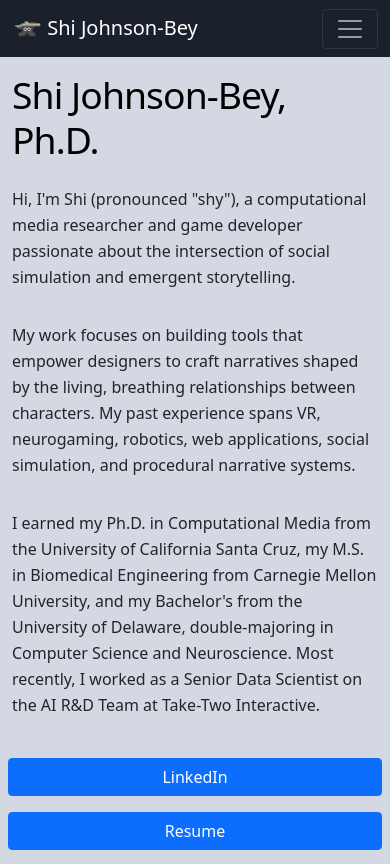
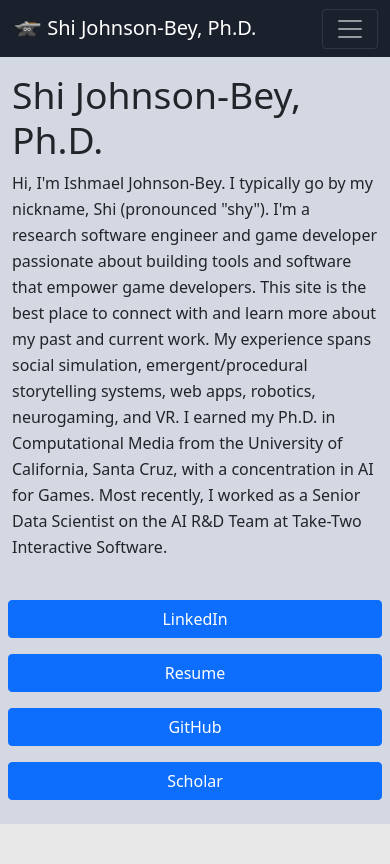
Before and after one commit to ShiJbey/shijbey.github.io, a Jekyll site: the page built from index.html, in a window 390 px wide. Shown: the top 864 px of the page. Built offline with Jekyll 4.4.1, drawn with Linux system fonts in a browser that asks for light colours; nearby versions of some CDN libraries; some of the changed text lies outside the part shown.

Commit message:
Partial front page restructure

```diff
--- a/_layouts/default.html
+++ b/_layouts/default.html
@@ -34,7 +34,7 @@
                 <a href="/" class="navbar-brand">
                     <img src="/favicon.ico" alt="Shi Johnson-Bey" width="30" height="30"
                         class="d-inline-block align-text-top">
-                    Shi Johnson-Bey
+                    Shi Johnson-Bey, Ph.D.
                 </a>
                 <button class="navbar-toggler" type="button" data-bs-toggle="collapse"
                     data-bs-target="#navbarSupportedContent" aria-controls="navbarSupportedContent"
--- a/index.html
+++ b/index.html
@@ -9,45 +9,38 @@
             <h1 class="display-3">Shi Johnson-Bey, Ph.D.</h1>
             <div>
                 <p>
-                    Hi, I'm Shi (pronounced "shy"), a computational media researcher and game developer passionate
-                    about the intersection of social simulation and emergent storytelling.
-                <p>
-                    My work focuses on building tools that empower designers to craft narratives shaped by the living,
-                    breathing relationships between characters. My past experience spans VR, neurogaming, robotics, web
-                    applications, social simulation, and procedural narrative systems.
-                </p>
-                <p>
-                    I earned my Ph.D. in Computational Media from the University of California Santa Cruz, my M.S. in
-                    Biomedical Engineering from
-                    Carnegie Mellon University, and my Bachelor's from the University of Delaware, double-majoring in
-                    Computer Science and Neuroscience. Most recently, I worked as a Senior Data Scientist on the AI R&D
-                    Team at Take-Two Interactive.
-                </p>
+                    Hi, I'm Ishmael Johnson-Bey. I typically go by my nickname, Shi (pronounced "shy"). I'm a research
+                    software engineer and game developer passionate about building tools and software that empower game
+                    developers. This site is the best place to connect with and learn more about my past and current
+                    work. My experience spans social simulation, emergent/procedural storytelling systems, web apps,
+                    robotics, neurogaming, and VR. I earned my Ph.D. in Computational Media from the University of
+                    California, Santa Cruz, with a concentration in AI for Games. Most recently, I worked as a Senior
+                    Data Scientist on the AI R&D Team at Take-Two Interactive Software.
                 </p>
             </div>
             <div class="row">
-                <div class="col col-12 col-md-6 col-lg-4 col-xl-3 p-2">
+                <div class="col col-12 col-md-6 col-xl-3 p-2">
                     <a href="https://www.linkedin.com/in/shijbey" rel="none" class="w-100 h-100">
                         <button class="btn btn-primary w-100 h-100">
                             LinkedIn
                         </button>
                     </a>
                 </div>
-                <div class="col col-12 col-md-6 col-lg-4 col-xl-3 p-2">
+                <div class="col col-12 col-md-6 col-xl-3 p-2">
                     <a href="/cv.html" rel="none" class="w-100 h-100">
                         <button class="btn btn-primary w-100 h-100">
                             Resume
                         </button>
                     </a>
                 </div>
-                <div class="col col-12 col-md-6 col-lg-4 col-xl-3 p-2">
+                <div class="col col-12 col-md-6 col-xl-3 p-2">
                     <a href="https://github.com/ShiJbey" rel="none" class="w-100 h-100">
                         <button class="btn btn-primary w-100 h-100">
                             GitHub
                         </button>
                     </a>
                 </div>
-                <div class="col col-12 col-md-6 col-lg-4 col-xl-3 p-2">
+                <div class="col col-12 col-md-6 col-xl-3 p-2">
                     <a href="https://scholar.google.com/citations?user=kL-TJAwAAAAJ&hl=en" rel="none"
                         class="w-100 h-100">
                         <button class="btn btn-primary w-100 h-100">
@@ -60,53 +53,29 @@
     </div>
 
     <div class="container mb-5">
-        <section class="p-3 mb-4">
-            <div class="row">
-                <div class="col col-12 col-md-6">
+        <div class="row gap-3 justify-content-center px-5 px-md-0">
+            <a href="/projects.html" class="col col-12 col-lg-5 img-card shadow">
+                <div class="img-card-bg"
+                    style="background-image: url('https://user-images.githubusercontent.com/11076525/259484349-810faa96-66f1-45d8-869d-94a0d7a4ecfc.png');">
+                </div>
+                <div class="img-card-title">Projects</div>
+                <div class="img-card-overlay">
                     <h2>Projects</h2>
-                    <p>
-                        You can view all my active and past projects
-                        on the <a href="/projects.html">Projects</a> page of my website. I try to give
-                        a decent description of each project along with links for people interested in
-                        the code and any playable demos!
+                    <p>View all my active and past projects, with descriptions, source code links, and playable demos!
                     </p>
-                    <a href="/projects.html">
-                        <button class="btn btn-primary">
-                            Explore Projects!
-                        </button>
-                    </a>
+                    <span class="btn btn-primary">Explore Projects!</span>
                 </div>
-                <div class="col col-12 col-md-6 project-image p-3">
-                    <img src="https://user-images.githubusercontent.com/11076525/259484349-810faa96-66f1-45d8-869d-94a0d7a4ecfc.png"
-                        alt="screenshot of Calypso sample game." class="w-100 rounded shadow" />
+            </a>
+            <a href="/graphic-design.html" class="col col-12 col-lg-5 img-card shadow">
+                <div class="img-card-bg"
+                    style="background-image: url('/static/images/graphic_design/exag_stickers.jpg');"></div>
+                <div class="img-card-title">Graphic Design</div>
+                <div class="img-card-overlay">
+                    <h2>Graphic Design</h2>
+                    <p>I occasionally enjoy graphic design and digital art (logos, icons, stickers, and more.)</p>
+                    <span class="btn btn-primary">View Design Work!</span>
                 </div>
-            </div>
-
-        </section>
-
-        <hr>
-
-        <section class="mb-4 p-3">
-            <div class="row">
-                <div class="col col-12 col-md-6">
-                    <h2>Graphic Design</h2>
-                    <p>
-                        Aside from coding, I enjoy creating logos and stickers because I think that they make
-                        people feel special and like they are a part of something. Some of my work is
-                        available on RedBubble, but most of the pieces are not actively for sale.
-                    </p>
-                    <a href="/graphic-design.html">
-                        <button class="btn btn-primary">
-                            View Design Work!
-                        </button>
-                    </a>
-                </div>
-                <div class="col col-12 col-md-6 project-image p-3">
-                    <img src="/static/images/graphic_design/exag_stickers.jpg" alt="stickers on a table"
-                        class="w-100 rounded shadow" />
-                </div>
-            </div>
-
-        </section>
+            </a>
+        </div>
     </div>
 </main>
--- a/styles/style.scss
+++ b/styles/style.scss
@@ -159,69 +159,6 @@
     padding-bottom: 16px;
 }
 
-/* Heading */
-
-h1,
-h2,
-h3,
-h4,
-h5,
-h6 {
-    font-family: var(--font-heading);
-    margin-bottom: var(--spacing-6);
-    line-height: var(--lineHeight-tight);
-    letter-spacing: -0.025em;
-}
-
-h2,
-h3,
-h4,
-h5,
-h6 {
-    font-weight: var(--fontWeight-bold);
-    color: var(--color-heading);
-}
-
-h1 {
-    font-weight: var(--fontWeight-black);
-    font-size: var(--fontSize-6);
-    color: var(--color-heading-black);
-}
-
-h2 {
-    font-size: var(--fontSize-5);
-}
-
-h3 {
-    font-size: var(--fontSize-4);
-}
-
-h4 {
-    font-size: var(--fontSize-3);
-}
-
-h5 {
-    font-size: var(--fontSize-2);
-}
-
-h6 {
-    font-size: var(--fontSize-1);
-}
-
-h1 > a {
-    color: inherit;
-    text-decoration: none;
-}
-
-h2 > a,
-h3 > a,
-h4 > a,
-h5 > a,
-h6 > a {
-    text-decoration: none;
-    color: inherit;
-}
-
 /* Prose */
 
 p {
@@ -314,3 +251,80 @@
 .w-80 {
     width: 80%;
 }
+
+/** HOME PAGE CARDS **/
+
+.img-card {
+    position: relative;
+    overflow: hidden;
+    border-radius: 0.5rem;
+    cursor: pointer;
+    min-height: 400px;
+    text-decoration: none;
+    // display: block;
+}
+
+.img-card-bg {
+    position: absolute;
+    inset: 0;
+    background-size: cover;
+    background-position: center;
+    transition: transform 0.4s ease;
+}
+
+.img-card:hover .img-card-bg {
+    transform: scale(1.05);
+}
+
+/* Always-visible title bar at bottom */
+.img-card-title {
+    position: absolute;
+    bottom: 0;
+    left: 0;
+    right: 0;
+    padding: 0.75rem 1rem;
+    background: linear-gradient(transparent 5%, rgba(0, 0, 0, 1) 95%);
+    color: #fff;
+    font-size: 1.4rem;
+    font-weight: 600;
+    transition: opacity 0.3s ease;
+}
+
+/* Overlay shown on hover */
+.img-card-overlay {
+    position: absolute;
+    inset: 0;
+    background: rgba(0, 0, 0, 0.65);
+    color: #fff;
+    display: flex;
+    flex-direction: column;
+    justify-content: center;
+    align-items: center;
+    text-align: center;
+    padding: 1.5rem;
+    opacity: 0;
+    transition: opacity 0.3s ease;
+}
+
+.img-card:hover .img-card-overlay {
+    opacity: 1;
+}
+
+.img-card:hover .img-card-title {
+    opacity: 0;
+}
+
+.img-card-overlay h2 {
+    font-size: 1.5rem;
+    margin-bottom: 0.75rem;
+}
+
+.img-card-overlay p {
+    font-size: 0.95rem;
+    margin-bottom: 1.25rem;
+    color: rgba(255, 255, 255, 0.88);
+}
+
+.img-card-overlay .btn {
+    white-space: nowrap;
+}
```
